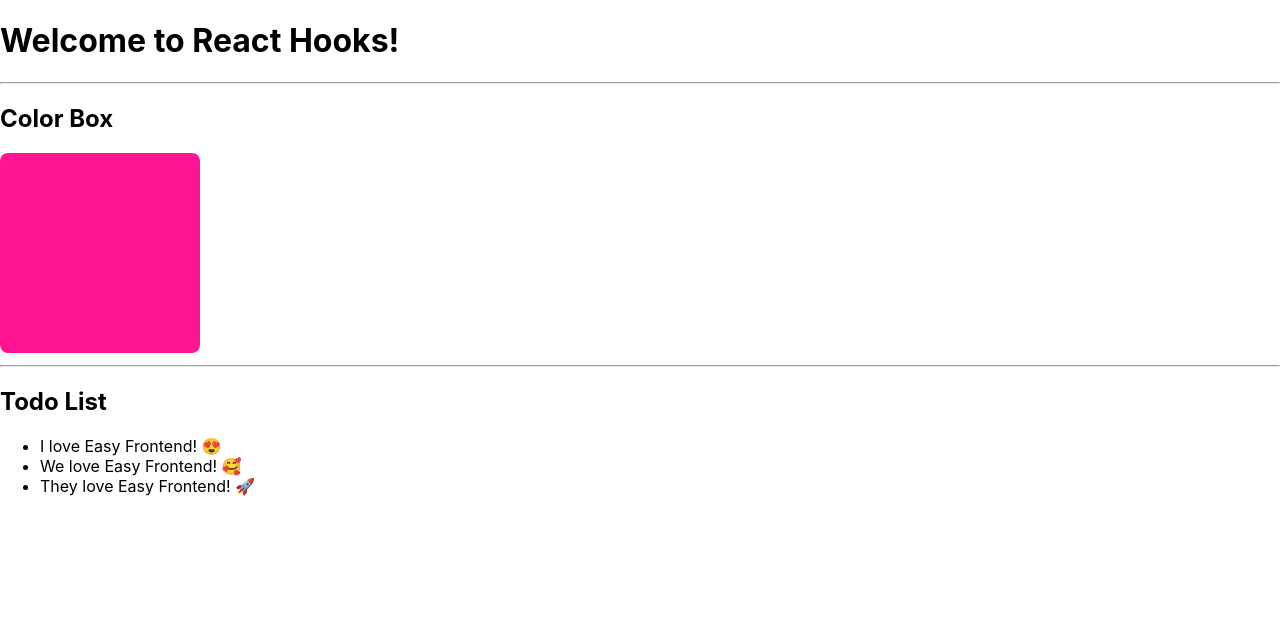
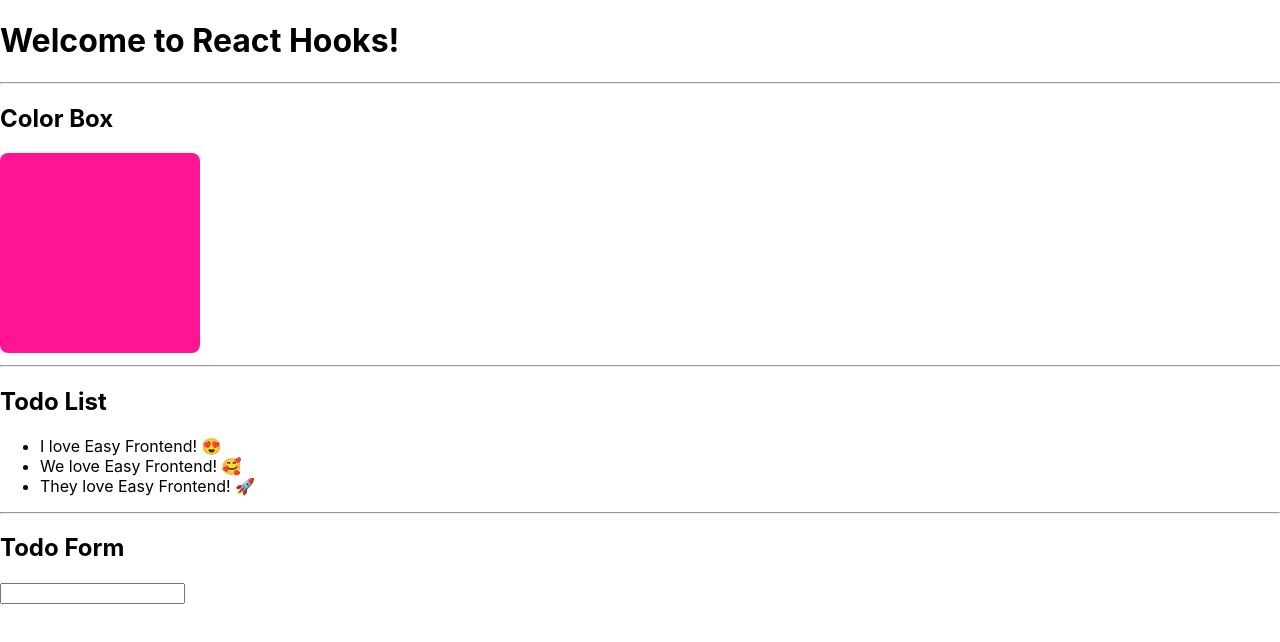
Before and after one commit to lehai051092/learn-react-hooks-basic, a React (Create React App) app: page / in a window 1280 px wide. Shown: the top 642 px of the page. Built offline with nearby package versions, Linux system fonts and the light colour scheme.

Commit message:
useState() lab - TodoList - add new todo

```diff
--- a/package.json
+++ b/package.json
@@ -34,5 +34,8 @@
       "last 1 firefox version",
       "last 1 safari version"
     ]
+  },
+  "devDependencies": {
+    "prop-types": "^15.7.2"
   }
 }
--- a/src/App.js
+++ b/src/App.js
@@ -2,6 +2,7 @@ import './App.scss';
 import ColorBox from "./components/ColorBox";
 import {useState} from "react";
 import TodoList from "./components/TodoList";
+import TodoForm from "./components/TodoForm";
 
 function App() {
     const [todoList, setTodoList] = useState(
@@ -20,6 +21,16 @@ function App() {
         setTodoList(newTodoList);
     }
 
+    const handleTodoFormSubmit = (formValues) => {
+        const newTodoList = [...todoList];
+        const newTodo = {
+            id: (newTodoList[newTodoList.length - 1]) ? newTodoList[newTodoList.length - 1].id + 1 : 1,
+            title: formValues.title
+        };
+        newTodoList.push(newTodo);
+        setTodoList(newTodoList);
+    }
+
     return (
         <div className="app">
             <h1>Welcome to React Hooks!</h1>
@@ -29,6 +40,9 @@ function App() {
             <hr/>
             <h2>Todo List</h2>
             <TodoList todoList={todoList} onTodoClick={handleTodoClick}/>
+            <hr/>
+            <h2>Todo Form</h2>
+            <TodoForm onSubmit={handleTodoFormSubmit}/>
         </div>
     );
 }
--- /dev/null
+++ b/src/components/TodoForm/index.jsx
@@ -0,0 +1,37 @@
+import React, {useState} from 'react';
+import PropTypes from 'prop-types';
+
+TodoForm.propTypes = {
+    onSubmit: PropTypes.func,
+};
+
+TodoForm.defaultProps = {
+    onSubmit: null
+}
+
+function TodoForm(props) {
+    const {onSubmit} = props;
+    const [value, setValue] = useState('');
+
+    const handleValueChange = (e) => {
+        setValue(e.target.value);
+    }
+
+    const handleSubmit = (e) => {
+        e.preventDefault();
+        if (!onSubmit) return;
+        const formValues = {
+            title: value
+        }
+        onSubmit(formValues);
+        setValue('');
+    }
+
+    return (
+        <form onSubmit={handleSubmit}>
+            <input type="text" value={value} onChange={handleValueChange}/>
+        </form>
+    );
+}
+
+export default TodoForm;
```
